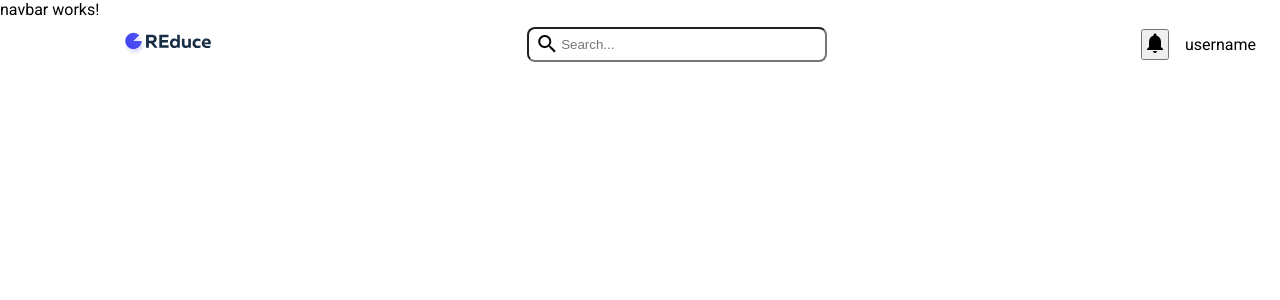
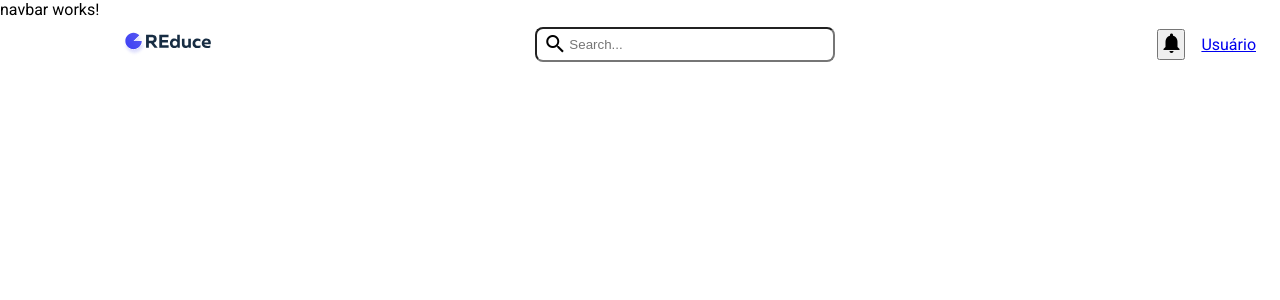
Before and after one commit to LrAmaral/CRM, an Angular app: page /home in a window 1280 px wide. Shown: the top 300 px of the page. Built offline with nearby package versions, Linux system fonts and the light colour scheme.

Commit message:
fix: removed authGuard protection for the route user

```diff
--- a/src/app/app.routes.ts
+++ b/src/app/app.routes.ts
@@ -22,7 +22,7 @@ export const routes: Routes = [
   {
     path: 'user',
     component: UserComponent,
-    canActivate: [AuthGuard],
+    // canActivate: [AuthGuard],
   },
   {
     path: '',
--- a/src/app/components/header/header.component.html
+++ b/src/app/components/header/header.component.html
@@ -6,7 +6,7 @@
       <div>
         <button><mat-icon>notifications</mat-icon></button>
       </div>
-      <div>username</div>
+      <a href="/user" aria-label="User route" class="profile-link">Usuário</a>
     </div>
   </div>
 </div>
--- a/src/app/components/header/header.component.scss
+++ b/src/app/components/header/header.component.scss
@@ -18,3 +18,7 @@
   align-items: center;
   gap: 16px;
 }
+
+.profile-link {
+  outline: none;
+}
```
